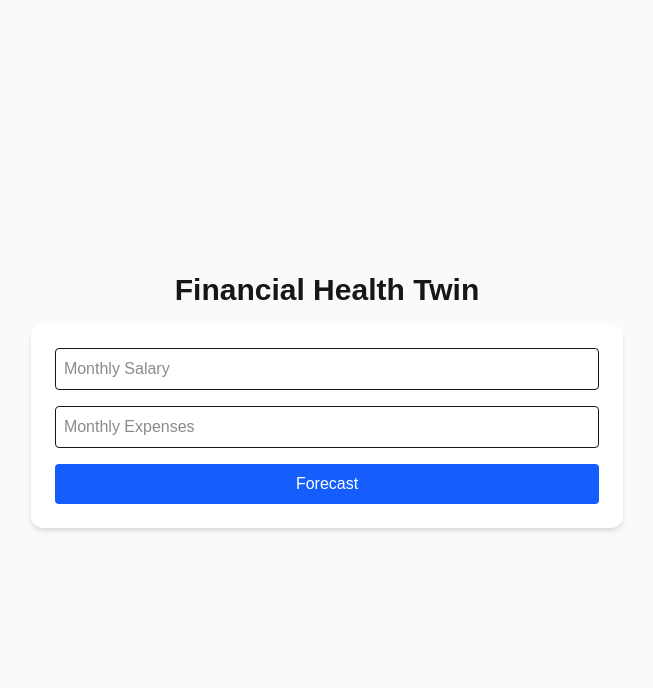
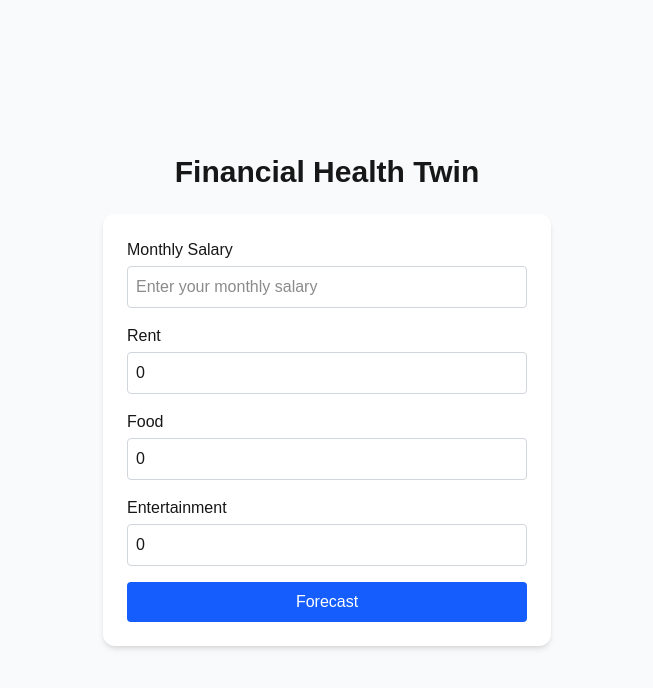
Before and after one commit to lakshpatel18/financial-twin, a Next.js app in the folder financial-twin/: page / in a window 1280 px wide. Shown: the top 688 px of the page, without its empty margins (313-966 px from the left). Built offline with nearby package versions, Linux system fonts and the light colour scheme.

Commit message:
bit improved front-end

```diff
--- a/financial-twin/src/app/page.tsx
+++ b/financial-twin/src/app/page.tsx
@@ -15,12 +15,22 @@ interface ForecastResponse {
 
 export default function Home() {
   const [salary, setSalary] = useState<number | "">("");
-  const [expenses, setExpenses] = useState<number | "">("");
+  const [expenses, setExpenses] = useState<{ [key: string]: number }>({
+    rent: 0,
+    food: 0,
+    entertainment: 0,
+  });
   const [forecast, setForecast] = useState<ForecastResponse | null>(null);
 
   const handleSubmit = async (e: React.FormEvent<HTMLFormElement>) => {
     e.preventDefault();
-    if (salary === "" || expenses === "") return;
+    if (
+      salary === "" ||
+      Object.values(expenses).some(
+        (v) => isNaN(v) || v === null || v === undefined
+      )
+    )
+      return;
 
     const res = await fetch("http://localhost:8001/forecast", {
       method: "POST",
@@ -33,41 +43,86 @@ export default function Home() {
 
   return (
     <div className="min-h-screen flex flex-col items-center justify-center bg-gray-50 p-6">
-      <h1 className="text-3xl font-bold mb-4">Financial Health Twin</h1>
+      <h1 className="text-3xl font-bold mb-6">Financial Health Twin</h1>
+
       <form
         onSubmit={handleSubmit}
-        className="space-y-4 bg-white p-6 rounded-xl shadow-md"
+        className="space-y-4 bg-white p-6 rounded-xl shadow-md w-full max-w-md"
       >
+        {/* Salary Input */}
+        <div>
+          <label className="block mb-1 font-medium">Monthly Salary</label>
           <input
             type="number"
-          placeholder="Monthly Salary"
+            placeholder="Enter your monthly salary"
             value={salary}
             onChange={(e) => setSalary(Number(e.target.value))}
-          className="border p-2 rounded w-full"
+            className="border border-gray-300 p-2 rounded w-full focus:outline-none focus:ring-2 focus:ring-blue-400"
           />
+        </div>
+
+        {/* Rent Input */}
+        <div>
+          <label className="block mb-1 font-medium">Rent</label>
           <input
             type="number"
-          placeholder="Monthly Expenses"
-          value={expenses}
-          onChange={(e) => setExpenses(Number(e.target.value))}
-          className="border p-2 rounded w-full"
+            placeholder="Enter rent expense"
+            value={expenses.rent}
+            onChange={(e) =>
+              setExpenses({ ...expenses, rent: Number(e.target.value) })
+            }
+            className="border border-gray-300 p-2 rounded w-full focus:outline-none focus:ring-2 focus:ring-blue-400"
           />
+        </div>
+
+        {/* Food Input */}
+        <div>
+          <label className="block mb-1 font-medium">Food</label>
+          <input
+            type="number"
+            placeholder="Enter food expense"
+            value={expenses.food}
+            onChange={(e) =>
+              setExpenses({ ...expenses, food: Number(e.target.value) })
+            }
+            className="border border-gray-300 p-2 rounded w-full focus:outline-none focus:ring-2 focus:ring-blue-400"
+          />
+        </div>
+
+        {/* Entertainment Input */}
+        <div>
+          <label className="block mb-1 font-medium">Entertainment</label>
+          <input
+            type="number"
+            placeholder="Enter entertainment expense"
+            value={expenses.entertainment}
+            onChange={(e) =>
+              setExpenses({
+                ...expenses,
+                entertainment: Number(e.target.value),
+              })
+            }
+            className="border border-gray-300 p-2 rounded w-full focus:outline-none focus:ring-2 focus:ring-blue-400"
+          />
+        </div>
+
         <button
           type="submit"
-          className="bg-blue-600 text-white px-4 py-2 rounded w-full"
+          className="bg-blue-600 text-white px-4 py-2 rounded w-full hover:bg-blue-700 transition"
         >
           Forecast
         </button>
       </form>
 
+      {/* Display Forecast */}
       {forecast && (
         <div className="mt-6 p-4 bg-green-100 rounded shadow w-full max-w-md">
           <h2 className="text-xl font-semibold mb-2">Projections:</h2>
           <ul className="list-disc pl-5">
-            <li>Monthly Savings: ${forecast.projections.monthly}</li>
-            <li>Yearly Savings: ${forecast.projections.yearly}</li>
-            <li>2 Years: ${forecast.projections["2_years"]}</li>
-            <li>5 Years: ${forecast.projections["5_years"]}</li>
+            <li>Monthly Savings: ${forecast.projections.monthly.toFixed(2)}</li>
+            <li>Yearly Savings: ${forecast.projections.yearly.toFixed(2)}</li>
+            <li>2 Years: ${forecast.projections["2_years"].toFixed(2)}</li>
+            <li>5 Years: ${forecast.projections["5_years"].toFixed(2)}</li>
           </ul>
           <p className="mt-4 font-medium">{forecast.recommendation}</p>
         </div>
```
Also changed, not shown: 1 other file (tests, documents, lock files or other folders). Lines whose indentation alone changed are shown as unchanged.
